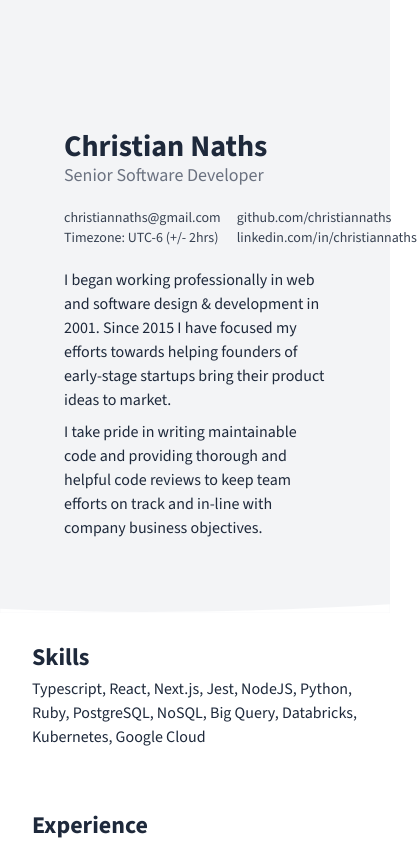
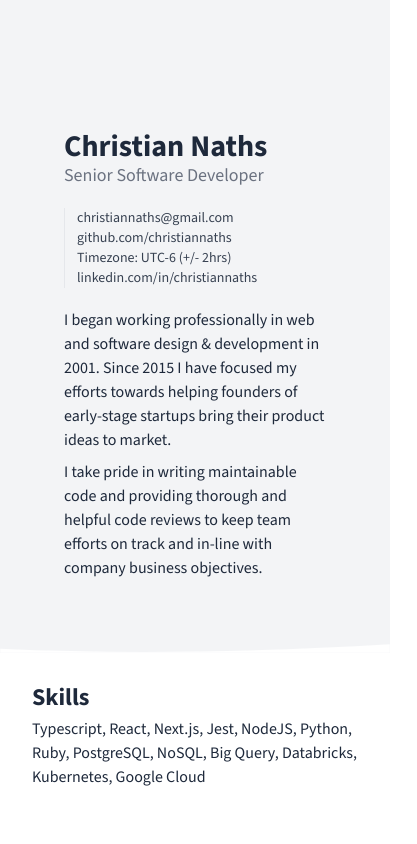
Before and after one commit to christiannaths/resume, a React (Vite) app: page / in a window 390 px wide. Shown: the top 844 px of the page, 417 px wide, since content can reach past the window. Built offline with nearby package versions, Linux system fonts and the light colour scheme.

Commit message:
updates print styles

```diff
--- a/src/App.tsx
+++ b/src/App.tsx
@@ -16,7 +16,7 @@ function App() {
     <article className="pb-16 text-md print:text-sm source-sans-3 text-slate-800 text-pretty">
       <header className="bg-gray-100">
         <Container className="pt-24">
-          <div className="text-center col-span-2 hidden md:block">
+          <div className="text-center col-span-2 hidden md:block print:block">
             <div className="overflow-hidden w-full rounded-full">
               <img
                 className="w-full h-full scale-125"
@@ -25,30 +25,30 @@ function App() {
               />
             </div>
           </div>
-          <div className="col-span-6 p-8 md:p-0">
+          <div className="col-span-6 p-8 md:p-0 print:p-0">
             <h1 className="text-3xl font-bold">Christian Naths</h1>
             <Subtitle className="text-lg leading-none">
               Senior Software Developer
             </Subtitle>
 
-            <div className="text-sm my-5 text-gray-700 grid grid-cols-[max-content,auto] gap-x-4">
-              <div>
+            <ul className="text-sm my-5 text-gray-700 md:grid md:grid-cols-[max-content,auto] print:grid print:grid-cols-[max-content,auto] gap-x-4 list-none pl-3 ml-0 border-l md:pl-0 md:border-l-0 print:pl-0 print:border-l-0">
+              <li>
                 <a href="mailto:christiannaths@gmail.com">christiannaths@gmail.com</a>
-              </div>
-              <div>
+              </li>
+              <li>
                 <a href="https://github.com/christiannaths">
                   github.com/christiannaths
                 </a>
-              </div>
-              <div>
+              </li>
+              <li>
                 <span>Timezone: UTC-6 (+/- 2hrs)</span>
-              </div>
-              <div>
+              </li>
+              <li>
                 <a href="https://www.linkedin.com/in/christiannaths">
                   linkedin.com/in/christiannaths
                 </a>
-              </div>
-            </div>
+              </li>
+            </ul>
 
             <p className="mt-2">
               I began working professionally in web and software design & development in
--- a/src/components/Container.tsx
+++ b/src/components/Container.tsx
@@ -7,7 +7,7 @@ type Props = {
 export function Container({ children, as: Tag = 'div', className = '' }: Props) {
   return (
     <Tag
-      className={`container md:w-[8.5in] mx-auto md:grid md:grid-cols-8 md:gap-8 p-8 md:pb-0 md:px-8 ${className}`}
+      className={`container md:w-[8.5in] print:w-[8.5in] mx-auto md:grid md:grid-cols-8 md:gap-8  md:pb-0 md:px-8 print:grid print:grid-cols-8 print:gap-8 print:pb-0 print:px-8 p-8 ${className}`}
     >
       {children}
     </Tag>
--- a/src/components/Section.tsx
+++ b/src/components/Section.tsx
@@ -8,8 +8,10 @@ type Props = {
 export function Section({ title, children }: Props) {
   return (
     <Container as="section" className={`pt-6 relative`}>
-      <h2 className={`text-2xl font-bold pt-1 md:col-span-2`}>{title}</h2>
-      <div className="md:col-span-6">{children}</div>
+      <h2 className={`text-2xl font-bold pt-1 md:col-span-2 print:col-span-2`}>
+        {title}
+      </h2>
+      <div className="md:col-span-6 print:col-span-6">{children}</div>
     </Container>
   );
 }
```
